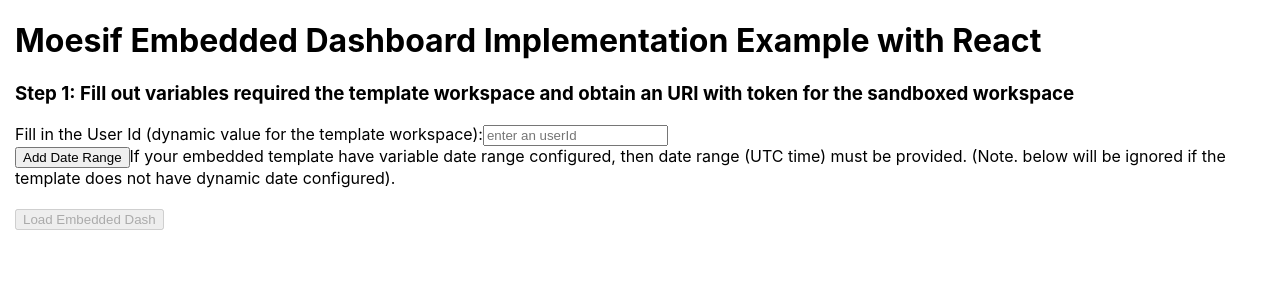
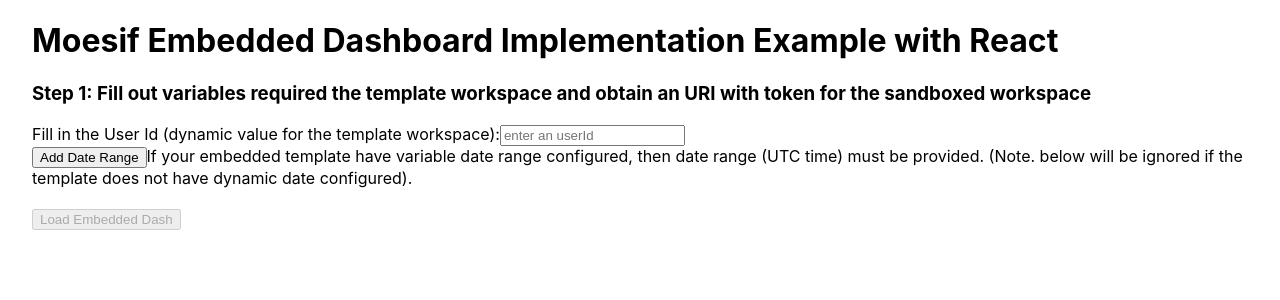
Before and after one commit to Moesif/moesif-browser-embedded-api-dashboard, a React (Create React App) app: page / in a window 1280 px wide. Shown: the top 300 px of the page. Built offline with nearby package versions, Linux system fonts and the light colour scheme.

Commit message:
add margins

```diff
--- a/src/App.css
+++ b/src/App.css
@@ -1,5 +1,5 @@
 .App {
-  margin: 15px;
+  margin: 0 2em;
 }
 
 .App-logo {
```
